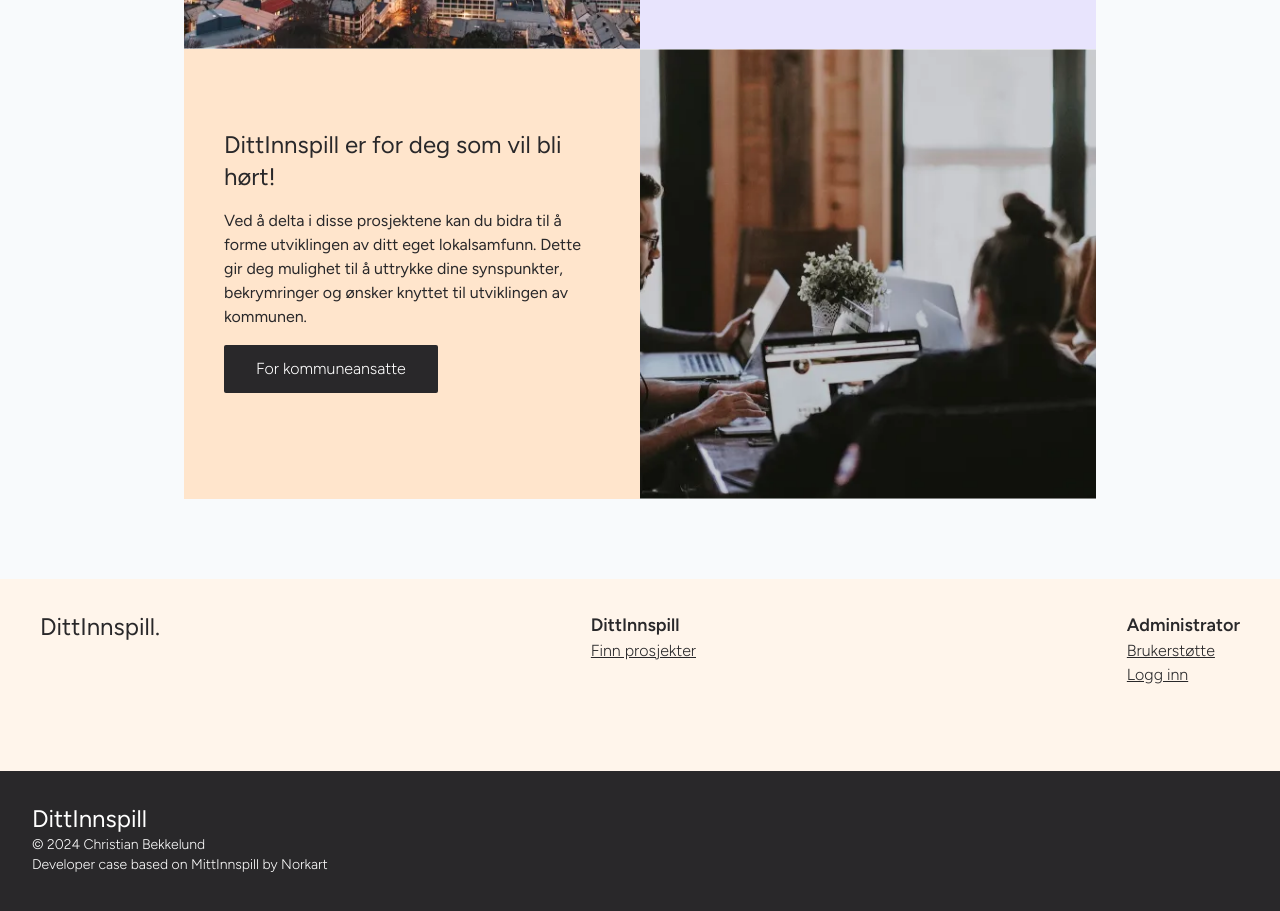
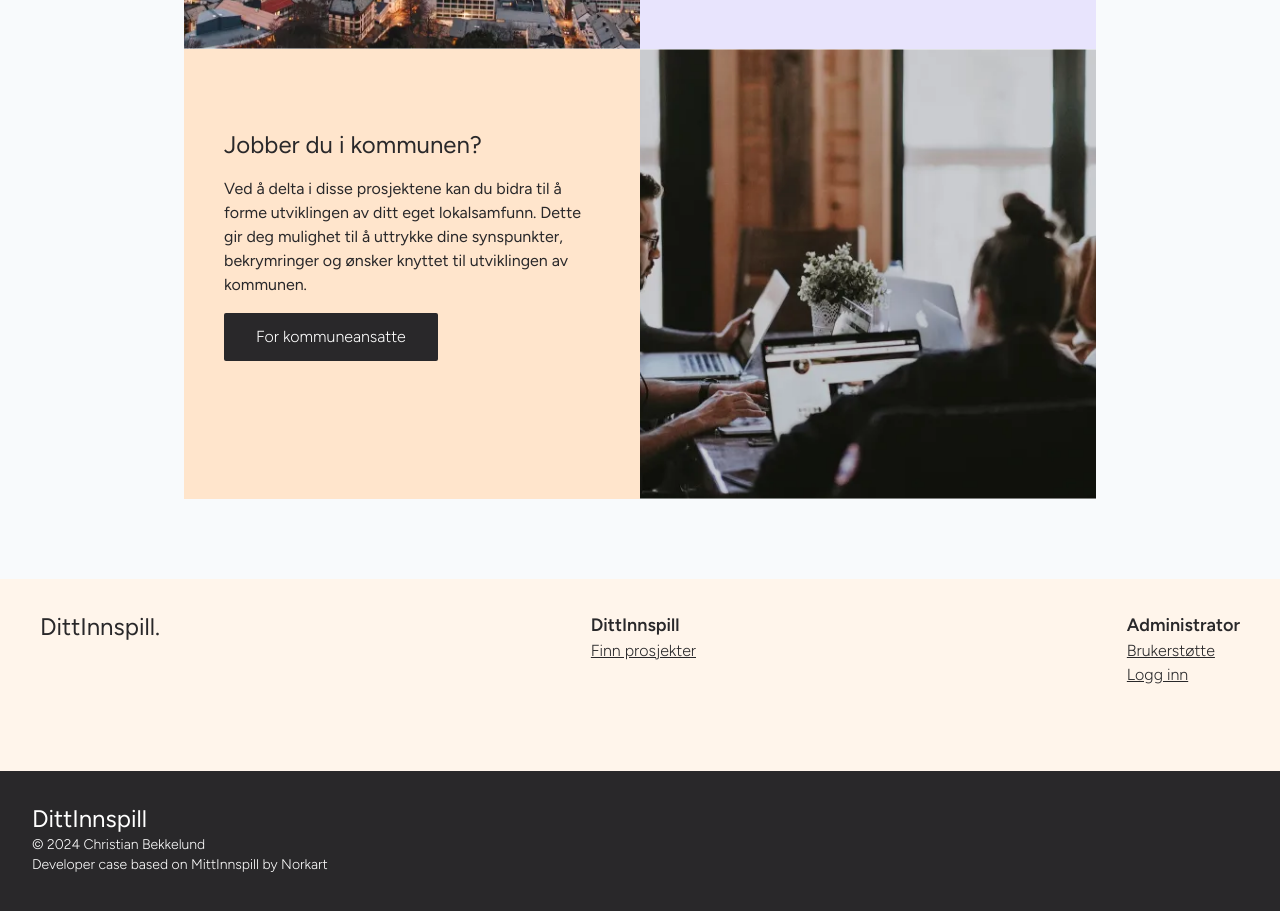
Before and after one commit to chrisbekk/ditt-innspill, a React (Vite) app: page / in a window 1280 px wide. Shown: the part 1860-2771 px from the top of the page. Built offline with nearby package versions, Linux system fonts and the light colour scheme.

Commit message:
fixing title on grid

```diff
--- a/src/components/Home/InformationGrid.jsx
+++ b/src/components/Home/InformationGrid.jsx
@@ -31,9 +31,7 @@ export default function InformationGrid() {
           className="h-full object-cover md:order-last"
         />
         <div className="bg-custom_orange py-10 md:py-20 px-10 h-full">
-          <h2 className="text-2xl mb-4">
-            DittInnspill er for deg som vil bli hørt!
-          </h2>
+          <h2 className="text-2xl mb-4">Jobber du i kommunen?</h2>
           <p className="hidden md:block md:mb-4">
             Ved å delta i disse prosjektene kan du bidra til å forme utviklingen
             av ditt eget lokalsamfunn. Dette gir deg mulighet til å uttrykke
```
